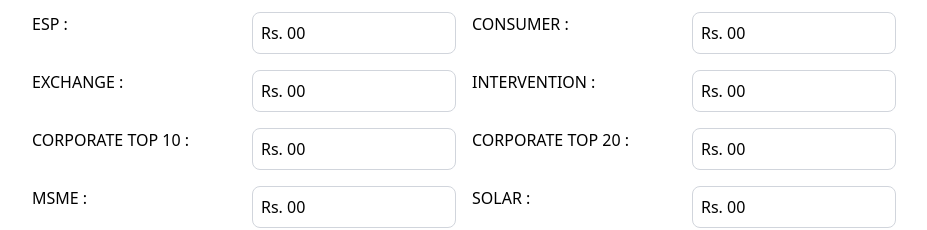
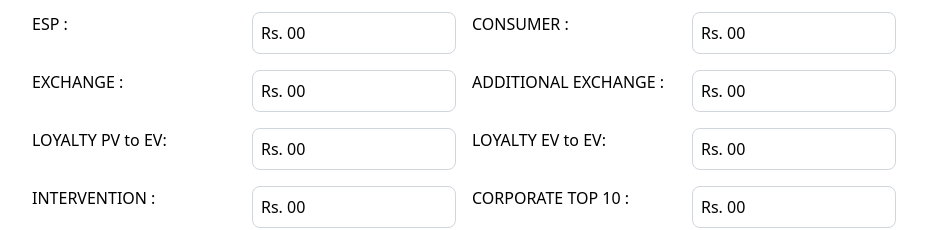
Before and after one commit to akar-fourwheel/akar-stock-sheet, a React (Vite) app in the folder client/: page /scheme-sheet in a window 1280 px wide. Shown: the part 516-746 px from the top of the page, without its empty margins (176-1103 px from the left). Built offline with nearby package versions, Linux system fonts and the light colour scheme; no server answers.

Commit message:
added new fields in scheme sheet

```diff
--- a/client/src/Pages/schemePage.jsx
+++ b/client/src/Pages/schemePage.jsx
@@ -195,18 +195,24 @@ useEffect(() => {
             <div className="w-full p-2 border border-gray-300 rounded-lg">{finalData[1] ? "Rs. " + finalData[1] : "Rs. 00"}</div>
             <div>EXCHANGE :</div>
             <div className="w-full p-2 border border-gray-300 rounded-lg">{finalData[2] ? "Rs. " + finalData[2] : "Rs. 00"}</div>
+            <div>ADDITIONAL EXCHANGE :</div>
+            <div className="w-full p-2 border border-gray-300 rounded-lg">{finalData[3] ? "Rs. " + finalData[3] : "Rs. 00"}</div>
+            <div>LOYALTY PV to EV:</div>
+            <div className="w-full p-2 border border-gray-300 rounded-lg">{finalData[4] ? "Rs. " + finalData[4] : "Rs. 00"}</div>
+            <div>LOYALTY EV to EV:</div>
+            <div className="w-full p-2 border border-gray-300 rounded-lg">{finalData[5] ? "Rs. " + finalData[5] : "Rs. 00"}</div>
             <div>INTERVENTION :</div>
-            <div className="w-full p-2 border border-gray-300 rounded-lg">{finalData[3] ? "Rs. " + finalData[3] : "Rs. 00"}</div>
+            <div className="w-full p-2 border border-gray-300 rounded-lg">{finalData[6] ? "Rs. " + finalData[6] : "Rs. 00"}</div>
             <div>CORPORATE TOP 10 :</div>
-            <div className="w-full p-2 border border-gray-300 rounded-lg">{finalData[4] ? "Rs. " + finalData[4] : "Rs. 00"}</div>
+            <div className="w-full p-2 border border-gray-300 rounded-lg">{finalData[7] ? "Rs. " + finalData[7] : "Rs. 00"}</div>
             <div>CORPORATE TOP 20 :</div>
-            <div className="w-full p-2 border border-gray-300 rounded-lg">{finalData[5] ? "Rs. " + finalData[5] : "Rs. 00"}</div>
+            <div className="w-full p-2 border border-gray-300 rounded-lg">{finalData[8] ? "Rs. " + finalData[8] : "Rs. 00"}</div>
             <div>MSME :</div>
-            <div className="w-full p-2 border border-gray-300 rounded-lg">{finalData[6] ? "Rs. " + finalData[6] : "Rs. 00"}</div>
+            <div className="w-full p-2 border border-gray-300 rounded-lg">{finalData[9] ? "Rs. " + finalData[9] : "Rs. 00"}</div>
             <div>SOLAR :</div>
-            <div className="w-full p-2 border border-gray-300 rounded-lg">{finalData[7] ? "Rs. " + finalData[7] : "Rs. 00"}</div>
+            <div className="w-full p-2 border border-gray-300 rounded-lg">{finalData[10] ? "Rs. " + finalData[10] : "Rs. 00"}</div>
             <div>GRID :</div>
-            <div className="w-full p-2 border border-gray-300 rounded-lg">{finalData[8] ? "Rs. " + finalData[8] : "Rs. 00"}</div>
+            <div className="w-full p-2 border border-gray-300 rounded-lg">{finalData[11] ? "Rs. " + finalData[11] : "Rs. 00"}</div>
           </div>
     </div>
   </div>
```
